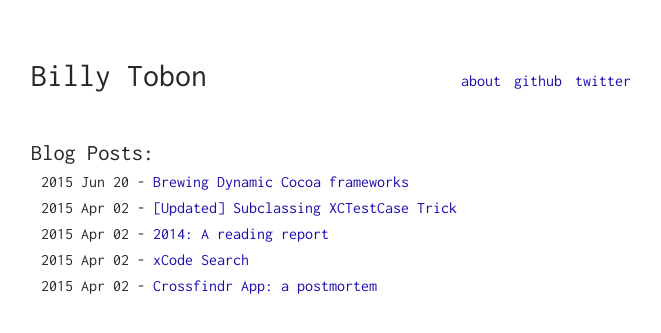
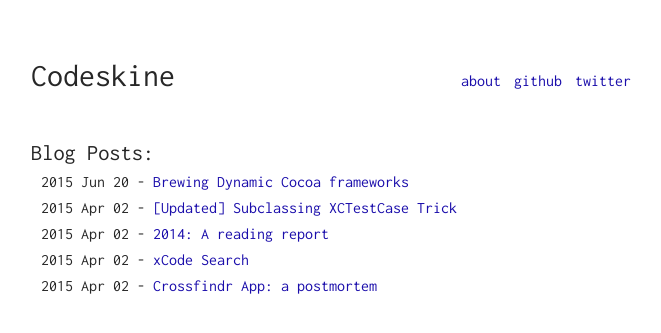
Before and after one commit to billyto/billyto.github.io, a Jekyll site: the page built from index.html, in a window 1280 px wide. Shown: the top 333 px of the page, without its empty margins (309-970 px from the left). Built offline with Jekyll 4.4.1, drawn with Linux system fonts in a browser that asks for light colours.

Commit message:
change blog name

```diff
--- a/Gemfile
+++ b/Gemfile
@@ -10,9 +10,10 @@ ruby RUBY_VERSION
 # This will help ensure the proper Jekyll version is running.
 # Happy Jekylling!
 gem "jekyll", "3.2.1"
+gem "jekyll-sitemap"
 
 # This is the default theme for new Jekyll sites. You may change this to anything you like.
-gem "minima"
+# gem "minima"
 
 # If you want to use GitHub Pages, remove the "gem "jekyll"" above and
 # uncomment the line below. To upgrade, run `bundle update github-pages`.
--- a/_config.yml
+++ b/_config.yml
@@ -34,7 +34,7 @@ permalink: /blog/:title
 
 
 # My variables
-name: Billy Tobon
+name: Codeskine
 description: Writings about software
 google_verification: null
 
```
